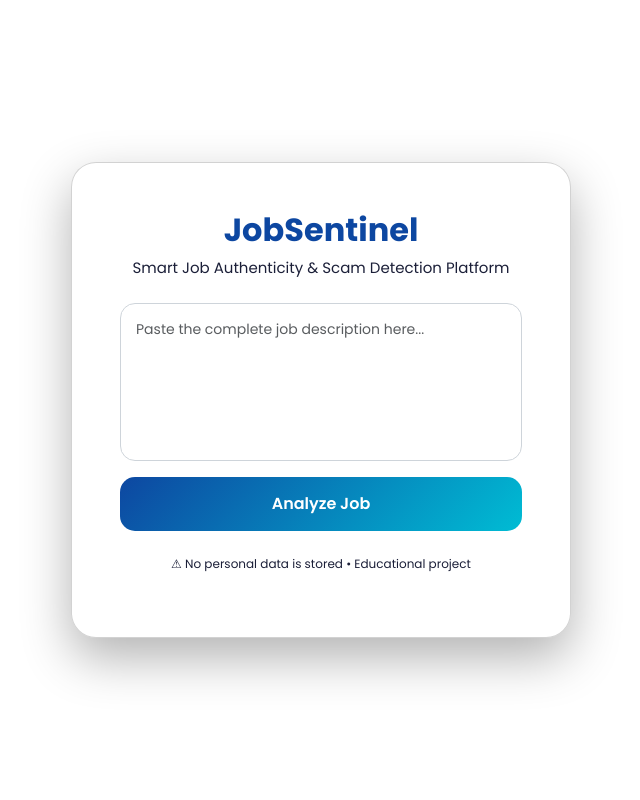
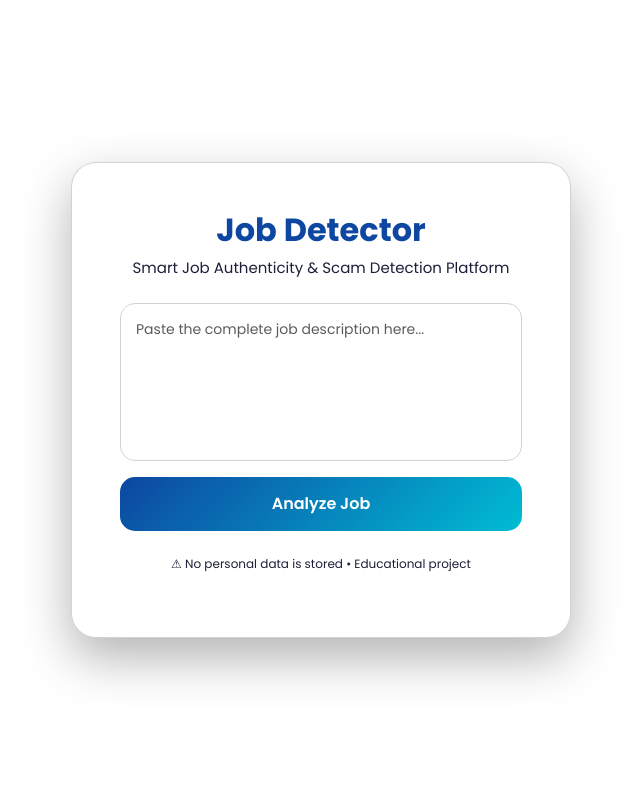
Before and after one commit to hi-mansi-64/Job_Sentinel, a Flask app: page / in a window 1280 px wide. Shown: the whole page, without its empty margins (319-959 px from the left). Run offline with Flask 3, Linux system fonts and the light colour scheme; parts of the project's set-up code (start-up, migrations or seed data) failed here and were passed over.

Commit message:
Update index.html

```diff
--- a/templates/index.html
+++ b/templates/index.html
@@ -2,7 +2,7 @@
 <html lang="en">
 <head>
   <meta charset="UTF-8">
-  <title>JobSentinel | Scam Detection</title>
+  <title>Job Detector | Scam Detection</title>
   <meta name="viewport" content="width=device-width, initial-scale=1">
 
   <!-- Bootstrap 5 -->
@@ -21,7 +21,7 @@
 
   <div class="card app-card text-center p-4 p-md-5">
 
-    <h1 class="brand mb-2">JobSentinel</h1>
+    <h1 class="brand mb-2">Job Detector</h1>
     <p class="subtitle mb-4">Smart Job Authenticity & Scam Detection Platform</p>
 
     <form method="POST" action="/check">
```
